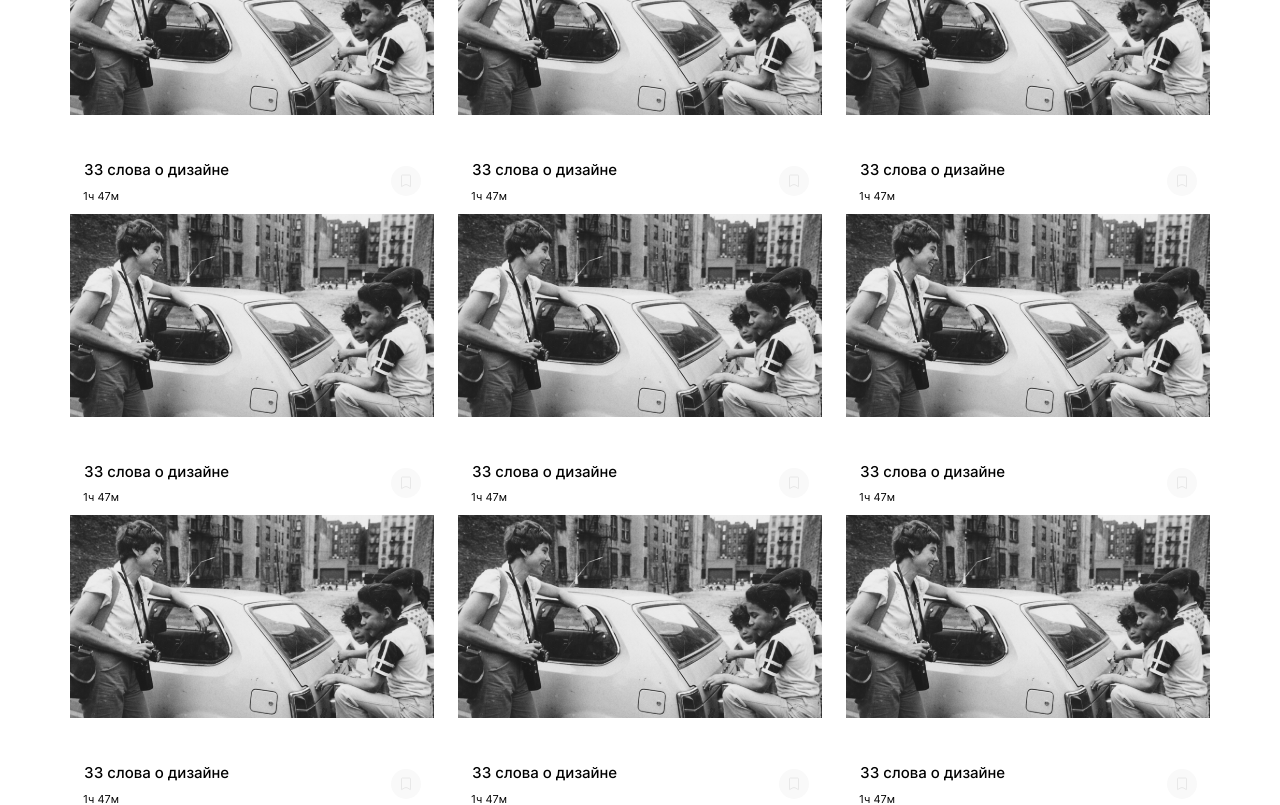
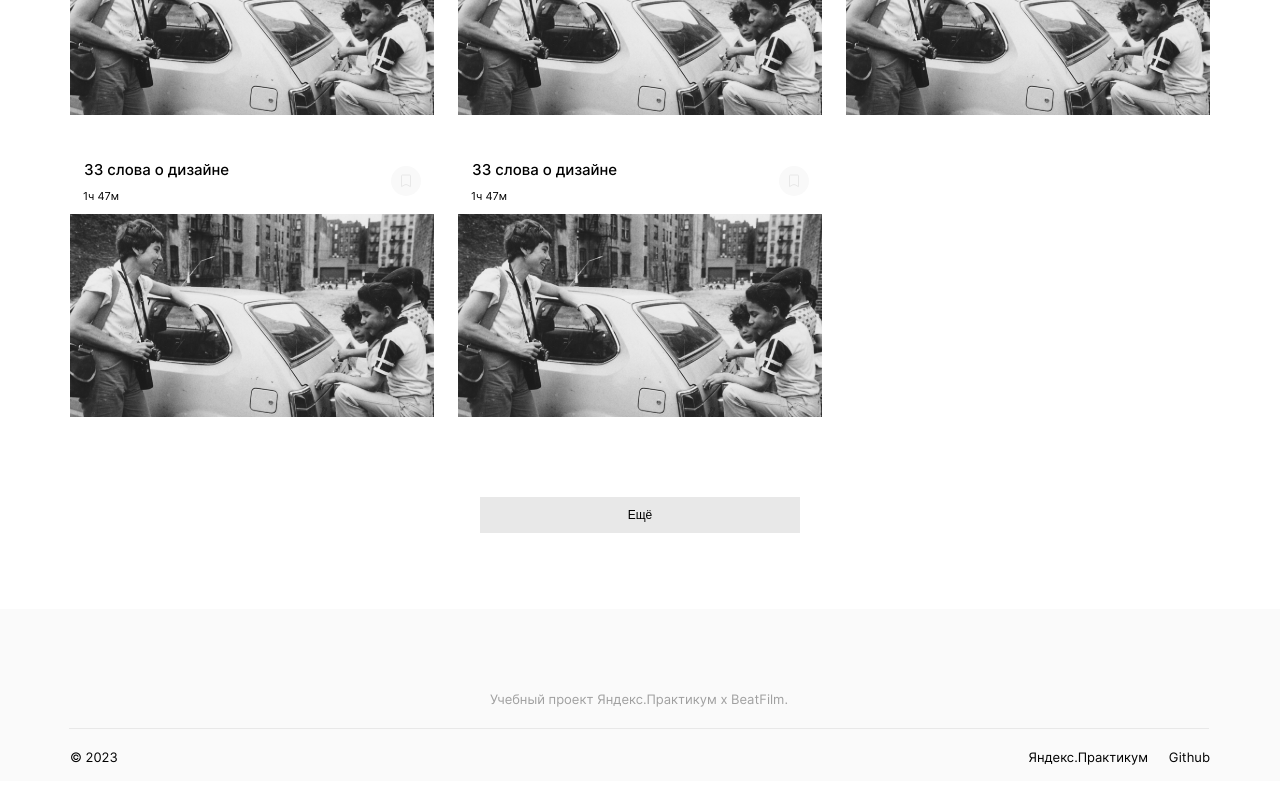
Before and after one commit to AndreiZhura/movies-explorer-frontend, a React (Create React App) app: page /movies in a window 1280 px wide. Shown: the part 520-1325 px from the top of the page. Built offline with nearby package versions, Linux system fonts and the light colour scheme.

Commit message:
fix: корректировал  верстку movies

```diff
--- a/src/components/Movies/FilterCheckbox/FilterCheckbox.css
+++ b/src/components/Movies/FilterCheckbox/FilterCheckbox.css
@@ -59,14 +59,16 @@
     visibility: visible;
 }
 
-@media screen and (max-width:768px) {
-    .checbox {
+@media screen and (max-width:769px) {
+    .checkbox {
+        margin-top: 2px;
         margin-right: 19px;
     }
 }
 @media screen and (max-width:425px) {
-    .checbox {
-        margin-left: 24px;
+    .checkbox {
+        margin-top: 5px;
+        margin-left: 20px;
     }
 
     .checkbox__label {
--- a/src/components/Movies/Movies.js
+++ b/src/components/Movies/Movies.js
@@ -14,7 +14,7 @@ function Movies() {
                     isMoviesStars={false}
                     isSavedMovies={true} />
             </main>
-            <Footer />
+            <Footer isMovieFooter = {true} />
         </>
     )
 };
--- a/src/components/Movies/MoviesCard/MoviesCard.css
+++ b/src/components/Movies/MoviesCard/MoviesCard.css
@@ -93,4 +93,9 @@
        align-self: flex-start;
        justify-self: flex-start;
     }
+
+    .movies__img {
+        width: 300px;
+        height: 168px;
+    }
 }
--- a/src/components/Movies/MoviesCardList/MoviesCardList.css
+++ b/src/components/Movies/MoviesCardList/MoviesCardList.css
@@ -9,23 +9,28 @@
     padding-top: 70px;
 }
 
-.movies-card-list__button {
+.movies-buttons{
+    width: 100%;
+    height: 188px;
+    display: flex;
+    justify-content: center;
+    align-items: center;
+}
 
+.movies-buttons__button {
     cursor: pointer;
+    position: relative;
     width: 320px;
     height: 36px;
     background-color: #E8E8E8;
-    grid-column-start: 2;
     border: none;
-    margin-top: 59px;
-    margin-left: 21px;
     font-weight: 500;
     font-size: 12px;
     line-height: 14.52px;
-    transition: background-color 0.5s ease
+    transition: background-color 0.5s ease;
 }
 
-.movies-card-list__button:hover {
+.movies-buttons__button:hover {
     background-color: #2BE080;
 }
 
@@ -41,13 +46,13 @@
     .movie-card-list {
         width: 80%;
         grid-template-columns: 1fr 1fr;
+        grid-template-rows: 1fr 1fr 1fr 1fr;
     }
 }
 
 @media screen and (max-width:989px) {
     .movie-card-list {
         width: calc(100vw - 2 * 3.75vw);
-        grid-template-columns: 1fr 1fr;
     }
 }
 
@@ -57,6 +62,10 @@
         padding-top: 113px;
         row-gap: 24px;
         column-gap: 16px;
+    }
+
+    .movies-buttons{
+        height: 200px;
     }
 }
 
@@ -70,9 +79,14 @@
 
 @media screen and (max-width:320px) {
     .movie-card-list {
-        width: 85%;
+        width: 300px;
         padding-top: 41px;
         grid-template-columns: 1fr;
-        row-gap: 6px;
+        row-gap: 4px;
+    }
+
+    .movies-buttons__button {
+      width: 236px;
+      height: 36px;
     }
 }
--- a/src/components/Movies/MoviesCardList/MoviesCardList.js
+++ b/src/components/Movies/MoviesCardList/MoviesCardList.js
@@ -26,36 +26,10 @@ function MoviesCardList(props){
          isMoviesStars = {props.isMoviesStars}
          isSavedMovies = {props.isSavedMovies}
          />
-          <MoviesCard
-         isMoviesStars = {props.isMoviesStars}
-         isSavedMovies = {props.isSavedMovies}
-         />
-          <MoviesCard
-         isMoviesStars = {props.isMoviesStars}
-         isSavedMovies = {props.isSavedMovies}
-         />
-         <MoviesCard
-         isMoviesStars = {props.isMoviesStars}
-         isSavedMovies = {props.isSavedMovies}
-         />
-          <MoviesCard
-         isMoviesStars = {props.isMoviesStars}
-         isSavedMovies = {props.isSavedMovies}
-         />
-          <MoviesCard
-         isMoviesStars = {props.isMoviesStars}
-         isSavedMovies = {props.isSavedMovies}
-         />
-          <MoviesCard
-         isMoviesStars = {props.isMoviesStars}
-         isSavedMovies = {props.isSavedMovies}
-         />
-       <MoviesCard
-         isMoviesStars = {props.isMoviesStars}
-         isSavedMovies = {props.isSavedMovies}
-         />
 
-         <button className="movies-card-list__button">Ещё</button>
+        </div>
+        <div className="movies-buttons">
+         <button className="movies-buttons__button">Ещё</button>
         </div>
         </>
     );
--- a/src/components/Movies/SearchForm/SearchForm.css
+++ b/src/components/Movies/SearchForm/SearchForm.css
@@ -95,19 +95,21 @@
     .search-form__forma {
         width: calc(100vw - 2 * 18vw);
     }
+
 }
 
 
 @media screen and (max-width:768px) {
+
     .search-form {
-        margin-top: 75px;
+        margin-top: 78px;
     }
     .search-form__button {
         margin-right: 40px;
     }
 
     .search-form__forma {
-        width: calc(100vw - 2 * 20vw);
+        width: 100vw;
     }
 }
 
@@ -158,5 +160,6 @@
 
     .search-form__container {
         width: 100%;
+        gap: 60px;
     }
 }
--- a/src/components/common/Footer/Footer.css
+++ b/src/components/common/Footer/Footer.css
@@ -4,15 +4,19 @@
     margin-left: auto;
     margin-right: auto;
     background-color: #FAFAFA;
-    padding-top: 151px;
+    padding-top: 52px;
+}
+
+.footer_movies{
+    padding-top: 73px;
 }
 
 .footer__title {
-    margin-left: 38px;
+    margin-left: 69px;
     margin-right: auto;
     width: 1140px;
     text-align: center;
-    margin-top: 6px;
+    margin-top: 10px;
     margin-bottom: 0px;
     font-weight: 400;
     font-size: 13px;
@@ -20,7 +24,7 @@
     padding-bottom: 20px;
     color: #A0A0A0;
     border-bottom: 1px solid #E8E8E8;
-    ;
+
 }
 
 .footer__info {
@@ -32,16 +36,17 @@
     font-weight: 400;
     font-size: 13px;
     line-height: 15.73px;
+
 }
 
 .footer__year {
-    margin-top: 25px;
+    margin-top: 21px;
     margin-bottom: 20px;
 
 }
 
 .footer__yandex {
-    margin-top: 25px;
+    margin-top: 21px;
     margin-bottom: 20px;
     position: absolute;
     right: 62px;
@@ -49,7 +54,7 @@
 
 .footer__git {
     position: absolute;
-    margin-top: 25px;
+    margin-top: 21px;
     margin-bottom: 20px;
     right: 0px;
 }
@@ -61,6 +66,8 @@
 
     .footer__title {
         width: calc(95vw - 2 * 3.75vw);
+        margin-left: auto;
+        margin-right: auto;
     }
 
     .footer__info {
@@ -74,6 +81,11 @@
         padding-top: 20px;
         background-color: #ffff;
     }
+
+    .footer_movies{
+        padding-top: 66px;
+    }
+
 
     .footer__info {
       margin-right: 30px;
@@ -129,7 +141,11 @@
     .footer {
         width: 320px;
         height: 253px;
-        padding-top: 53px;
+        padding-top: 48px;
+    }
+
+    .footer_movies{
+        padding-top: 63px;
     }
 
     .footer__title {
@@ -160,6 +176,7 @@
       margin: 0;
       margin-top: 21px;
       margin-bottom: 0px;
+      padding-left: 0px;
       font-size: 12px;
       line-height: 14.52px;
     }
@@ -168,7 +185,7 @@
         position: static;
         text-align: center;
         grid-area: yandex;
-        margin-top: 31px;
+        margin-top: 33px;
         margin-bottom: 0px;
         font-size: 12px;
         line-height: 14.52px;
--- a/src/components/common/Footer/Footer.js
+++ b/src/components/common/Footer/Footer.js
@@ -1,9 +1,9 @@
 import React from "react";
 import './Footer.css'
 
-function Footer(){
+function Footer(props){
     return(
-    <footer className="footer">
+    <footer  className={props.isMovieFooter  ? "footer footer_movies" : "footer"}>
         <p className="footer__title">Учебный проект Яндекс.Практикум х BeatFilm.</p>
         <div className="footer__info">
         <p className="footer__year">© 2023</p>
```
